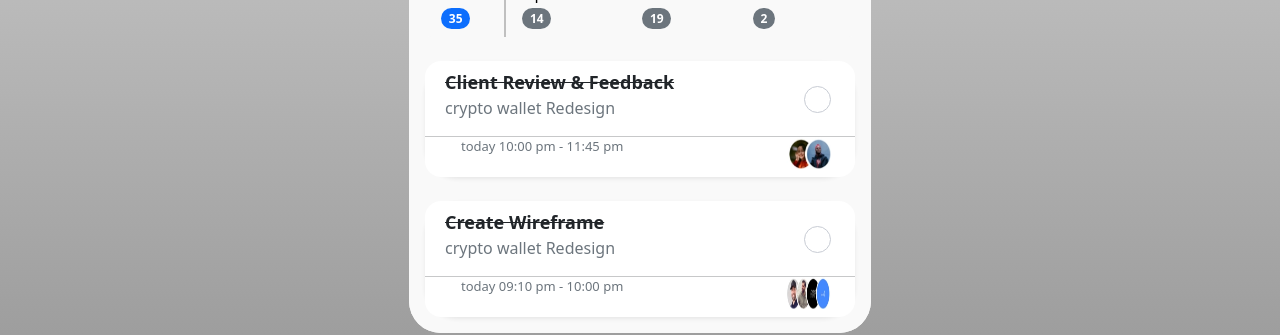
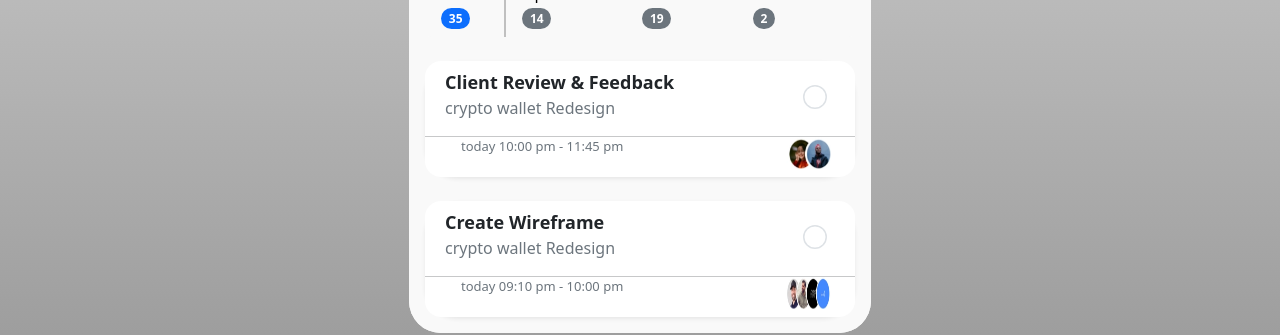
Before and after one commit to amirgolrk/workTask-taskManager-with-react-bootstrap, a React (Vite) app: page / in a window 1280 px wide. Shown: the part 209-544 px from the top of the page. Built offline with nearby package versions, Linux system fonts and the light colour scheme.

Commit message:
fixing checkboxes and line-through using useState

```diff
--- a/Tasks.jsx
+++ b/Tasks.jsx
@@ -1,6 +1,10 @@
+// eslint-disable-next-line react/prop-types, no-unused-vars
+import { useState } from "react";
 
-// eslint-disable-next-line react/prop-types, no-unused-vars
-const Tasks = ({ title, description, date, image }) => {
+// eslint-disable-next-line react/prop-types
+const Tasks = ({id, title, description, date, image }) => {
+    const [toggle,setToggle] = useState(false)
+
   return (
     <>
       <div className="card rounded-5 shadow-sm mt-4">
@@ -8,18 +12,21 @@ const Tasks = ({ title, description, date, image }) => {
           <div className="row mt-2 ms-2">
             <div className="clearfix">
               <div className="float-start">
-                <s className="card-title tasktitle">{title}</s>
+                {!toggle ? <span className="card-title tasktitle">{title}</span> : <s className="card-title tasktitle">{title}</s>}
                 <p className="lead tasklead">{description}</p>
               </div>
               <div className="float-end pe-4 pt-3">
-                <div className="cntr">
+                <div className="form-check">
                   <input
-                    checked=""
                     type="checkbox"
-                    id="cbx"
-                    className="hidden-xs-up"
+                    className="form-check-input rounded-circle"
+                    style={{transform : 'scale(1.5)'}}
+                    id={`check${id}`}
+                    name="option1"
+                    value={Math.floor(Math.random() * 1000)}
+                    checked = {toggle}
+                    onChange={() => {setToggle(!toggle)}}
                   />
-                  <label htmlFor="cbx" className="cbx"></label>
                 </div>
               </div>
             </div>
@@ -33,7 +40,7 @@ const Tasks = ({ title, description, date, image }) => {
               <img
                 src={image}
                 className="float-end me-4 pb-2"
-                width='50%'
+                width="50%"
                 height="40px"
                 alt="people"
               />
```
